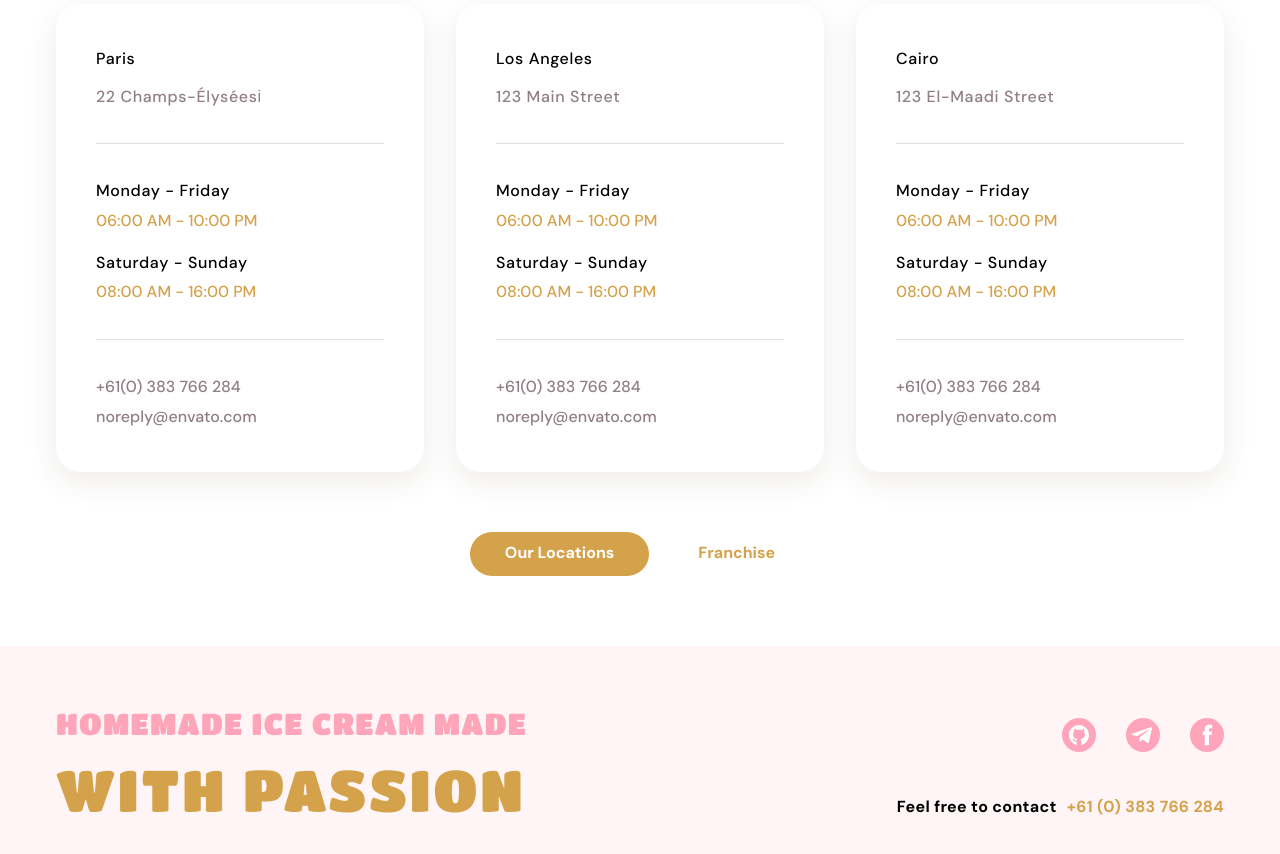
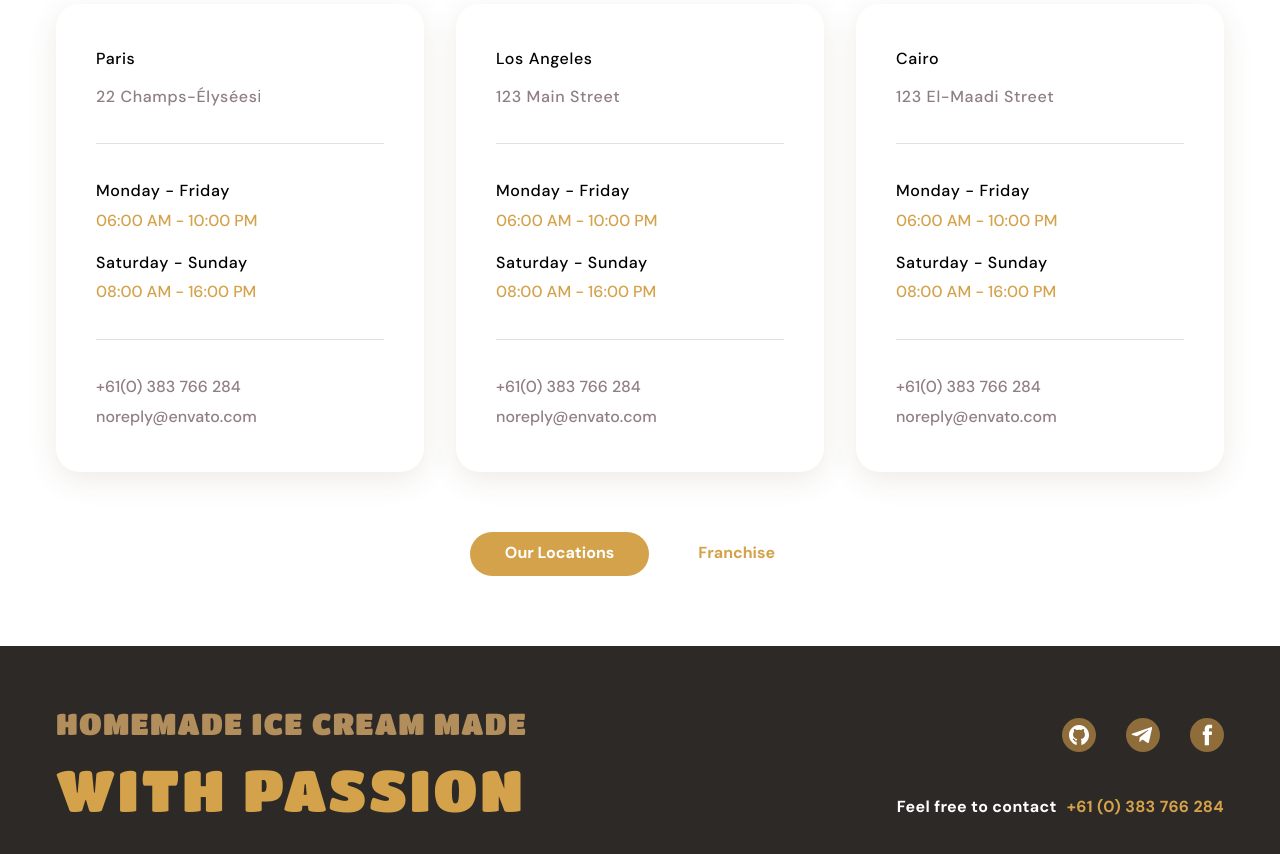
Before and after one commit to Stanislav-lebid/YIT_Coursework, a website built with Parcel: page src/index.html in a window 1280 px wide. Shown: the part 2905-3759 px from the top of the page. Built offline with nearby package versions, Linux system fonts and the light colour scheme; files whose address does not match are found by name.

Commit message:
майжеее чекаю фото

```diff
--- a/src/sass/components/_footer.scss
+++ b/src/sass/components/_footer.scss
@@ -1,6 +1,6 @@
 //footer styles
 .footer {
-    background-color: var(--bgc-primary);
+    background-color: #2d2926;
 }
 
 .footer-section {
@@ -44,7 +44,7 @@
         margin-bottom: 12px;
     }
 
-    color: var(--colorText-third);
+    color: rgb(179, 142, 93);
 
     font-family: var(--fontFamaly-primary);
     font-weight: 400;
@@ -129,7 +129,7 @@
     height: 100%;
     border-radius: 50%;
     color: var(--colorText-secondary);
-    background-color: var(--color-icon);
+    background-color: #8e6d3b;
     transform: scale(1);
 
     transition: background-color var(--default-transition), transform var(--default-transition);
@@ -143,7 +143,7 @@
 
 .footer-tel {
     display: flex;
-    color: var(--colorText-other);
+    color: #fff;
     font-family: var(--fontFamaly-secondary);
     font-weight: 700;
     font-size: 12px;
```
